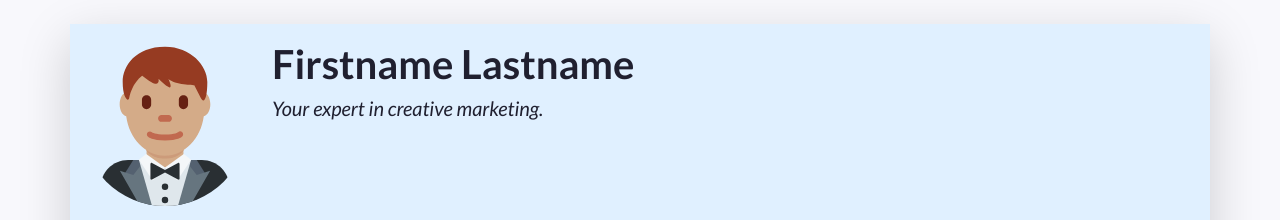
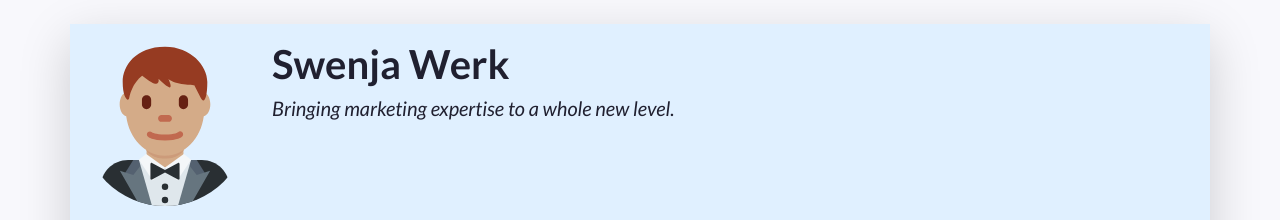
Before and after one commit to swenyess/myresume, a plain HTML site: page index.html in a window 1280 px wide. Shown: the top 220 px of the page. Drawn offline with nearby package versions, Linux system fonts and the light colour scheme.

Commit message:
Update index.html

```diff
--- a/index.html
+++ b/index.html
@@ -54,8 +54,8 @@
           A container to wrap around your name and tagline. Full-width at small size, then columns of increasing size.
         -->
         <div class="col-12 col-sm-8 col-md-9 col-lg-10 my-3 header-content">
-          <h1 class="fw-bolder">Firstname Lastname</h1>
-          <h5 class="fst-italic tagline">Your expert in creative marketing.</h5>
+          <h1 class="fw-bolder">Swenja Werk</h1>
+          <h5 class="fst-italic tagline">Bringing marketing expertise to a whole new level.</h5>
         </div>
       </header>
 
```
